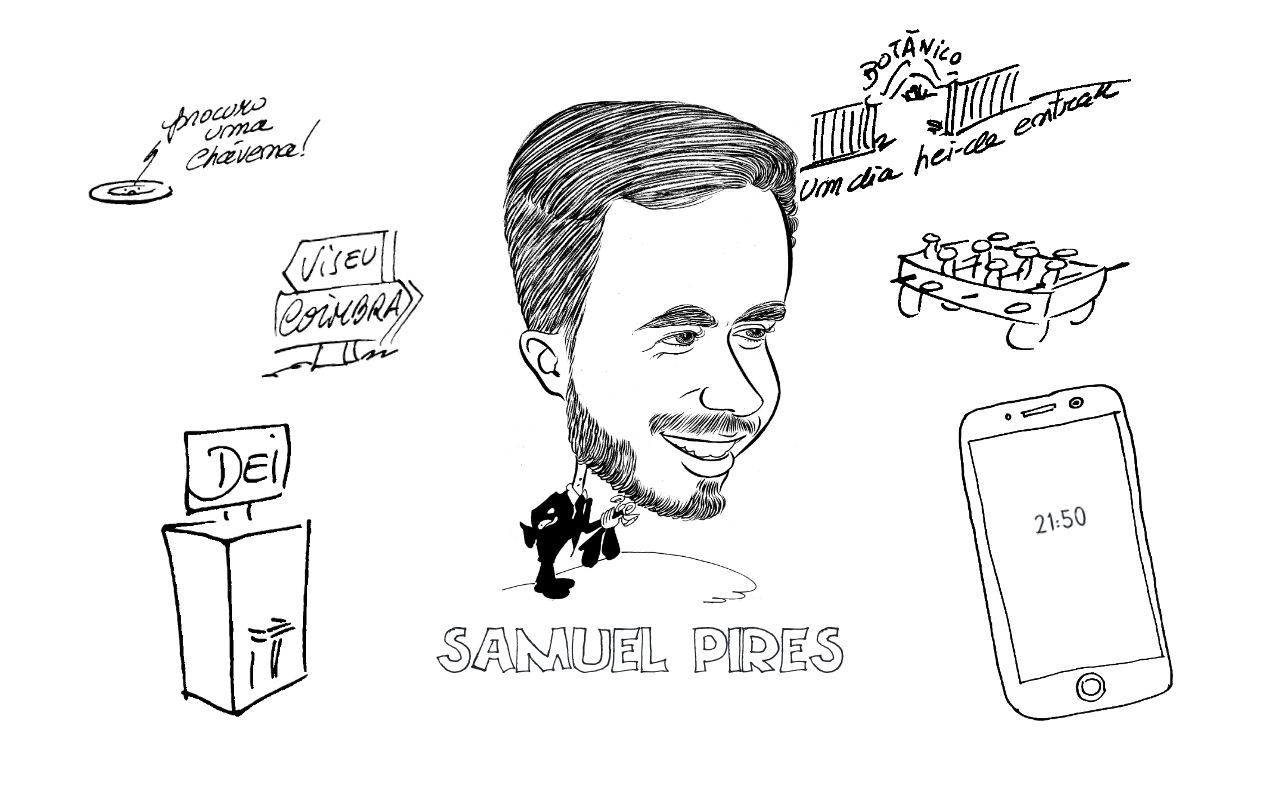
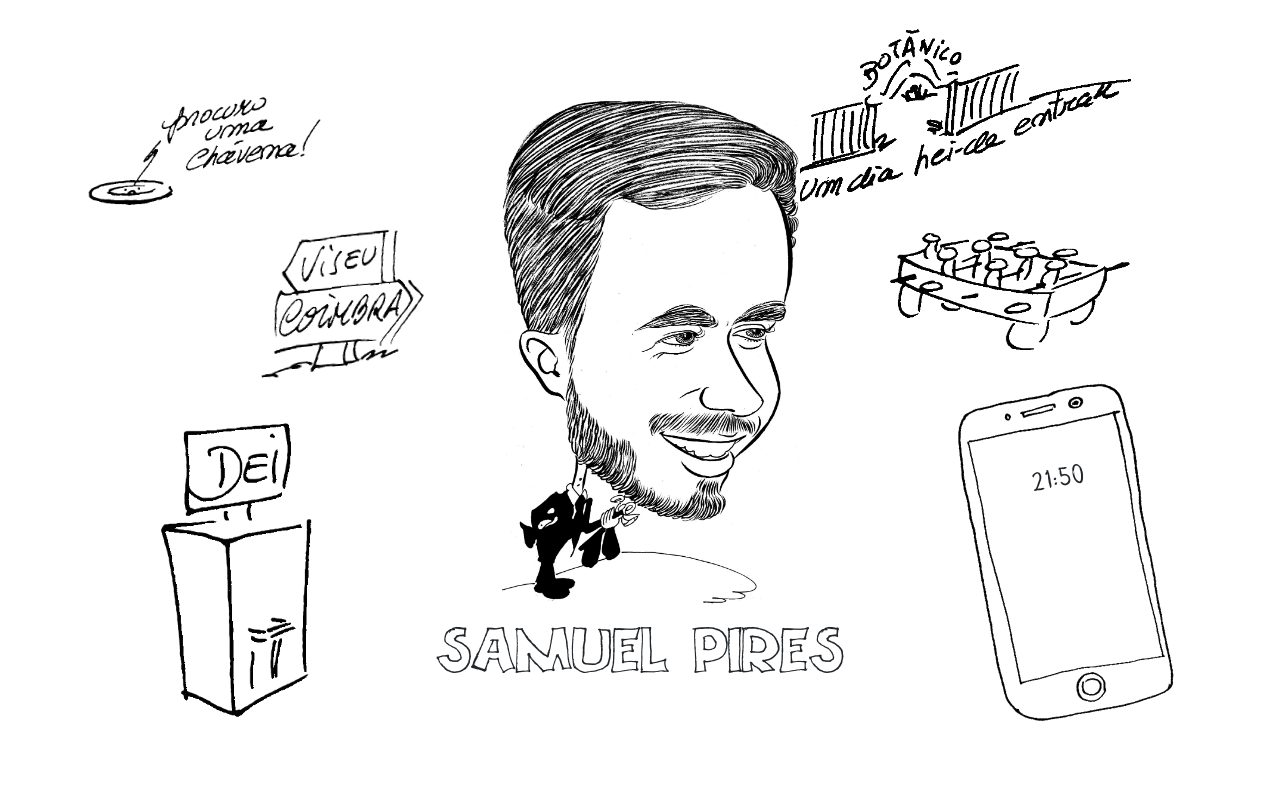
Before and after one commit to ItzPires/Personal-Web-Site, a React (Create React App) app: page / in a window 1280 px wide. Shown: the top 800 px of the page. Built offline with nearby package versions, Linux system fonts and the light colour scheme.

Commit message:
Restore Old CSS Telemovel

```diff
--- a/src/components/Telemovel/Telemovel.css
+++ b/src/components/Telemovel/Telemovel.css
@@ -4,39 +4,48 @@
     display: block;
     margin-top: 3%;
     margin-left: 20%;
+    rotate: -11deg;
 }
 
 #insta {
-    width: 13%;
-    height: auto;
-    display: block;
-    margin-top: 7%;
-    margin-left: 32%;
+    position: absolute;
+    top: 27%;
+    left: 33%;
+    width: 12%;
+    height: 12%;
+    cursor: pointer;
     rotate: -11deg;
 }
 
 #linkedin {
+    position: absolute;
+    top: 24%;
+    left: 47%;
     width: 12%;
-    height: auto;
-    display: block;
-    margin-top: -15%;
-    margin-left: 48%;
+    height: 12%;
+    cursor: pointer;
     rotate: -11deg;
 }
 
 #hora {
-    height: auto;
-    display: block;
-    margin-top: -75%;
-    margin-left: 30%;
+    position: absolute;
+    top: 19%;
+    left: 30%;
+    width: 4%;
+    height: 4%;
     rotate: -11deg;
 }
 
+#image-container {
+    position: relative;
+}
+
 #hora2 {
-    height: auto;
-    display: block;
-    margin-top: -60%;
-    margin-left: 42%;
+    position: absolute;
+    top: 24%;
+    left: 42%;
+    width: 12%;
+    height: 12%;
     rotate: -11deg;
 }
 
--- a/src/components/Telemovel/Telemovel.js
+++ b/src/components/Telemovel/Telemovel.js
@@ -24,7 +24,7 @@ const Telemovel = ({ data }) => {
   const formattedTime = `${currentTime.getHours().toString().padStart(2, '0')}:${currentTime.getMinutes().toString().padStart(2, '0')}`;
 
   return (
-    <div onMouseOver={handleMouseOver} onMouseOut={handleMouseOut}>
+    <div id="image-container" onMouseOver={handleMouseOver} onMouseOut={handleMouseOut}>
       <img src={data.png} alt="telemovel" id="telemovel" />
       {showSocialMedia ? (<h6 alt="hora" id="hora">{formattedTime}</h6>) : null}
       <div>
```
Also changed, not shown: public/imgs/telemovel.png.
